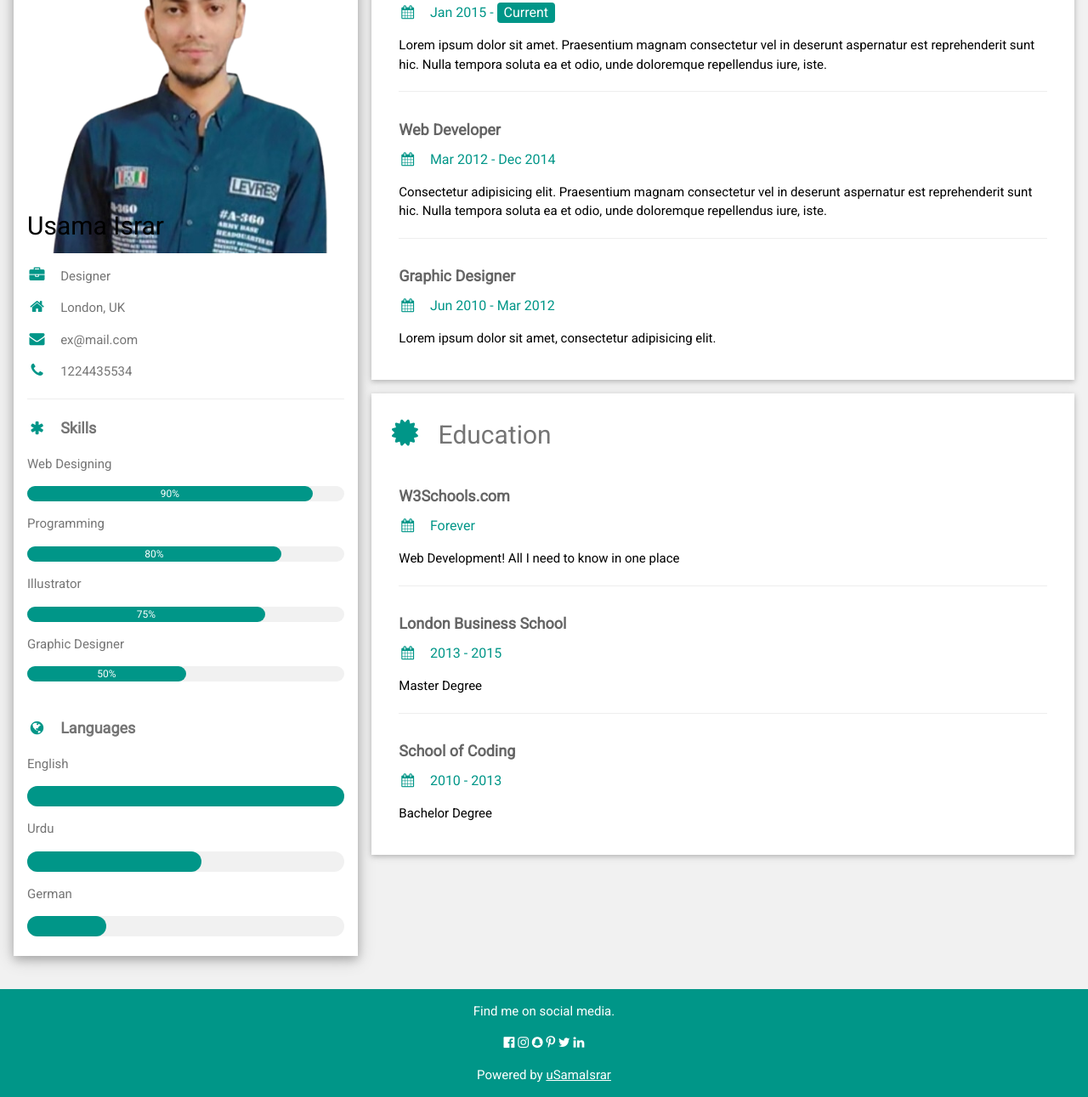
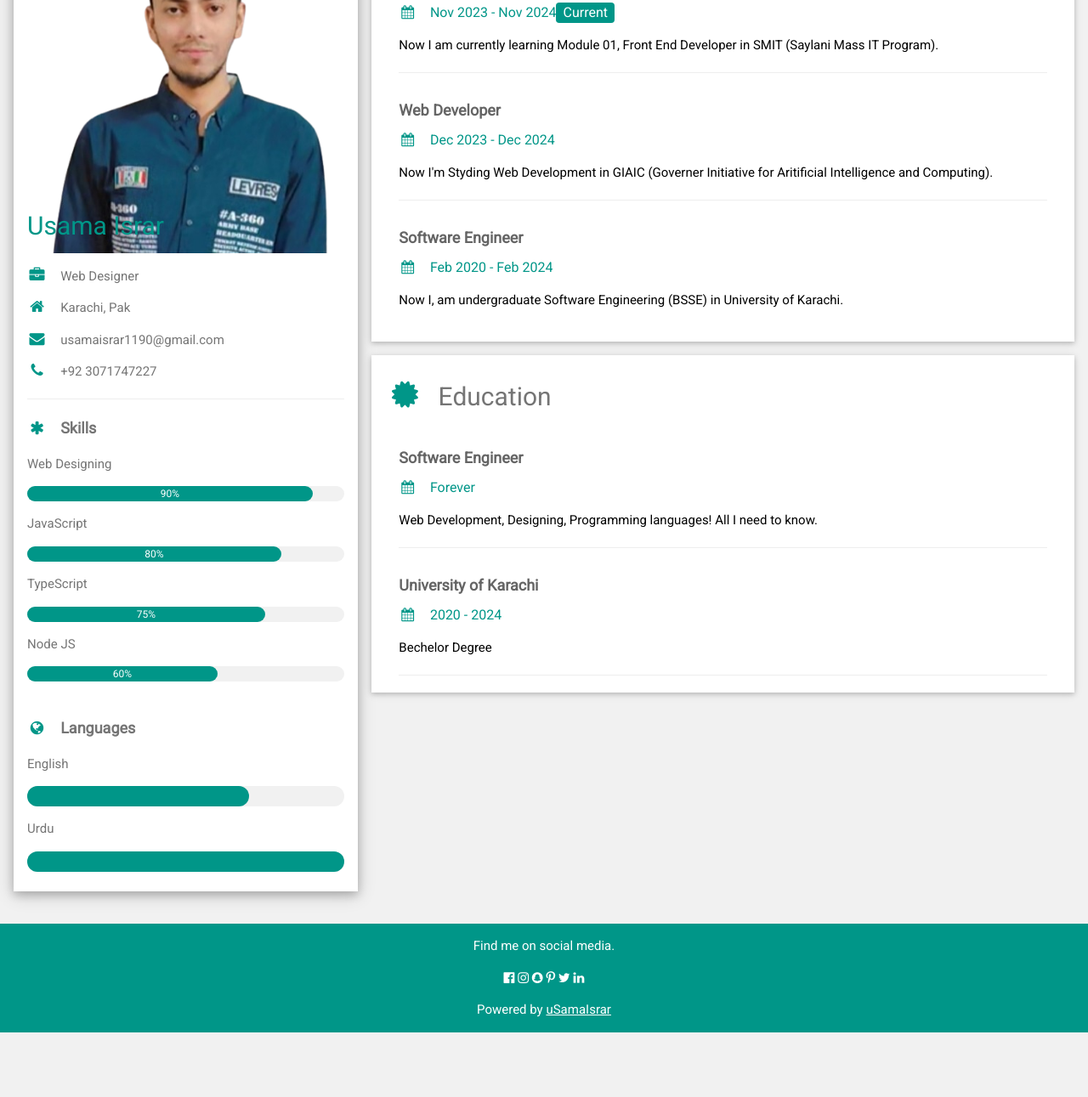
Before and after one commit to Usama1190/2nd-Profile-Card, a plain HTML site: page index.html in a window 1280 px wide. Shown: the part 157-1448 px from the top of the page at 85% size. After the commit the page ends 1372 px from the top, so only its background shows below. Drawn offline with nearby package versions, Linux system fonts and the light colour scheme.

Commit message:
Profile Card Finalized

```diff
--- a/index.html
+++ b/index.html
@@ -30,15 +30,15 @@
             <div class="w3-white w3-text-grey w3-card-4">
               <div class="w3-display-container">
                 <img src="profile2.png" style="width:100%" alt="Avatar">
-                <div class="w3-display-bottomleft w3-container w3-text-black">
+                <div class="w3-display-bottomleft w3-container w3-text-teal">
                   <h2>Usama Israr</h2>
                 </div>
               </div>
               <div class="w3-container">
-                <p><i class="fa fa-briefcase fa-fw w3-margin-right w3-large w3-text-teal"></i>Designer</p>
-                <p><i class="fa fa-home fa-fw w3-margin-right w3-large w3-text-teal"></i>London, UK</p>
-                <p><i class="fa fa-envelope fa-fw w3-margin-right w3-large w3-text-teal"></i>ex@mail.com</p>
-                <p><i class="fa fa-phone fa-fw w3-margin-right w3-large w3-text-teal"></i>1224435534</p>
+                <p><i class="fa fa-briefcase fa-fw w3-margin-right w3-large w3-text-teal"></i>Web Designer</p>
+                <p><i class="fa fa-home fa-fw w3-margin-right w3-large w3-text-teal"></i>Karachi, Pak</p>
+                <p><i class="fa fa-envelope fa-fw w3-margin-right w3-large w3-text-teal"></i>usamaisrar1190@gmail.com</p>
+                <p><i class="fa fa-phone fa-fw w3-margin-right w3-large w3-text-teal"></i>+92 3071747227</p>
                 <hr>
 
                 <p class="w3-large"><b><i class="fa fa-asterisk fa-fw w3-margin-right w3-text-teal"></i>Skills</b></p>
@@ -46,35 +46,35 @@
                 <div class="w3-light-grey w3-round-xlarge w3-small">
                   <div class="w3-container w3-center w3-round-xlarge w3-teal" style="width:90%">90%</div>
                 </div>
-                <p>Programming</p>
+                <p>JavaScript</p>
                 <div class="w3-light-grey w3-round-xlarge w3-small">
                   <div class="w3-container w3-center w3-round-xlarge w3-teal" style="width:80%">
                     <div class="w3-center w3-text-white">80%</div>
                   </div>
                 </div>
-                <p>Illustrator</p>
+                <p>TypeScript</p>
                 <div class="w3-light-grey w3-round-xlarge w3-small">
                   <div class="w3-container w3-center w3-round-xlarge w3-teal" style="width:75%">75%</div>
                 </div>
-                <p>Graphic Designer</p>
+                <p>Node JS</p>
                 <div class="w3-light-grey w3-round-xlarge w3-small">
-                  <div class="w3-container w3-center w3-round-xlarge w3-teal" style="width:50%">50%</div>
+                  <div class="w3-container w3-center w3-round-xlarge w3-teal" style="width:60%">60%</div>
                 </div>
                 <br>
 
                 <p class="w3-large w3-text-theme"><b><i class="fa fa-globe fa-fw w3-margin-right w3-text-teal"></i>Languages</b></p>
                 <p>English</p>
                 <div class="w3-light-grey w3-round-xlarge">
-                  <div class="w3-round-xlarge w3-teal" style="height:24px;width:100%"></div>
+                  <div class="w3-round-xlarge w3-teal" style="height:24px;width:70%"></div>
                 </div>
                 <p>Urdu</p>
                 <div class="w3-light-grey w3-round-xlarge">
-                  <div class="w3-round-xlarge w3-teal" style="height:24px;width:55%"></div>
+                  <div class="w3-round-xlarge w3-teal" style="height:24px;width:100%"></div>
                 </div>
-                <p>German</p>
+                <!-- <p>Chines</p>
                 <div class="w3-light-grey w3-round-xlarge">
                   <div class="w3-round-xlarge w3-teal" style="height:24px;width:25%"></div>
-                </div>
+                </div> -->
                 <br>
               </div>
             </div><br>
@@ -89,42 +89,42 @@
               <h2 class="w3-text-grey w3-padding-16"><i class="fa fa-suitcase fa-fw w3-margin-right w3-xxlarge w3-text-teal"></i>Work Experience</h2>
               <div class="w3-container">
                 <h5 class="w3-opacity"><b>Front End Developer</b></h5>
-                <h6 class="w3-text-teal"><i class="fa fa-calendar fa-fw w3-margin-right"></i>Jan 2015 - <span class="w3-tag w3-teal w3-round">Current</span></h6>
-                <p>Lorem ipsum dolor sit amet. Praesentium magnam consectetur vel in deserunt aspernatur est reprehenderit sunt hic. Nulla tempora soluta ea et odio, unde doloremque repellendus iure, iste.</p>
+                <h6 class="w3-text-teal"><i class="fa fa-calendar fa-fw w3-margin-right"></i>Nov 2023 - Nov 2024<span class="w3-tag w3-teal w3-round">Current</span></h6>
+                <p>Now I am currently learning Module 01, Front End Developer in SMIT (Saylani Mass IT Program).</p>
                 <hr>
               </div>
               <div class="w3-container">
                 <h5 class="w3-opacity"><b>Web Developer</b></h5>
-                <h6 class="w3-text-teal"><i class="fa fa-calendar fa-fw w3-margin-right"></i>Mar 2012 - Dec 2014</h6>
-                <p>Consectetur adipisicing elit. Praesentium magnam consectetur vel in deserunt aspernatur est reprehenderit sunt hic. Nulla tempora soluta ea et odio, unde doloremque repellendus iure, iste.</p>
+                <h6 class="w3-text-teal"><i class="fa fa-calendar fa-fw w3-margin-right"></i>Dec 2023 - Dec 2024</h6>
+                <p>Now I'm Styding Web Development in GIAIC (Governer Initiative for Aritificial Intelligence and Computing).</p>
                 <hr>
               </div>
               <div class="w3-container">
-                <h5 class="w3-opacity"><b>Graphic Designer</b></h5>
-                <h6 class="w3-text-teal"><i class="fa fa-calendar fa-fw w3-margin-right"></i>Jun 2010 - Mar 2012</h6>
-                <p>Lorem ipsum dolor sit amet, consectetur adipisicing elit. </p><br>
+                <h5 class="w3-opacity"><b>Software Engineer</b></h5>
+                <h6 class="w3-text-teal"><i class="fa fa-calendar fa-fw w3-margin-right"></i>Feb 2020 - Feb 2024</h6>
+                <p>Now I, am undergraduate Software Engineering (BSSE) in University of Karachi.</p><br>
               </div>
             </div>
 
             <div class="w3-container w3-card w3-white">
               <h2 class="w3-text-grey w3-padding-16"><i class="fa fa-certificate fa-fw w3-margin-right w3-xxlarge w3-text-teal"></i>Education</h2>
               <div class="w3-container">
-                <h5 class="w3-opacity"><b>W3Schools.com</b></h5>
+                <h5 class="w3-opacity"><b>Software Engineer</b></h5>
                 <h6 class="w3-text-teal"><i class="fa fa-calendar fa-fw w3-margin-right"></i>Forever</h6>
-                <p>Web Development! All I need to know in one place</p>
+                <p>Web Development, Designing, Programming languages! All I need to know.</p>
                 <hr>
               </div>
               <div class="w3-container">
-                <h5 class="w3-opacity"><b>London Business School</b></h5>
-                <h6 class="w3-text-teal"><i class="fa fa-calendar fa-fw w3-margin-right"></i>2013 - 2015</h6>
-                <p>Master Degree</p>
+                <h5 class="w3-opacity"><b>University of Karachi</b></h5>
+                <h6 class="w3-text-teal"><i class="fa fa-calendar fa-fw w3-margin-right"></i>2020 - 2024</h6>
+                <p>Bechelor Degree</p>
                 <hr>
               </div>
-              <div class="w3-container">
+              <!-- <div class="w3-container">
                 <h5 class="w3-opacity"><b>School of Coding</b></h5>
                 <h6 class="w3-text-teal"><i class="fa fa-calendar fa-fw w3-margin-right"></i>2010 - 2013</h6>
                 <p>Bachelor Degree</p><br>
-              </div>
+              </div> -->
             </div>
 
           <!-- End Right Column -->
@@ -138,13 +138,13 @@
 
       <footer class="w3-container w3-teal w3-center w3-margin-top">
         <p>Find me on social media.</p>
-        <i class="fa fa-facebook-official w3-hover-opacity"></i>
-        <i class="fa fa-instagram w3-hover-opacity"></i>
-        <i class="fa fa-snapchat w3-hover-opacity"></i>
-        <i class="fa fa-pinterest-p w3-hover-opacity"></i>
-        <i class="fa fa-twitter w3-hover-opacity"></i>
-        <i class="fa fa-linkedin w3-hover-opacity"></i>
-        <p>Powered by <a href="https://www.w3schools.com/w3css/default.asp" target="_blank">uSamaIsrar</a></p>
+        <a href="https://www.facebook.com/share/Yh6QjFiyRaSqKJ1C/?mibextid=qi2Omg" target="_blank"><i class="fa fa-facebook-official w3-hover-opacity"></i></a>
+        <a href="#"><i class="fa fa-instagram w3-hover-opacity"></i></a>
+        <a href="#"><i class="fa fa-snapchat w3-hover-opacity"></i></a>
+        <a href="#"><i class="fa fa-pinterest-p w3-hover-opacity"></i></a>
+        <a href="#"><i class="fa fa-twitter w3-hover-opacity"></i></a>
+        <a href="https://www.linkedin.com/in/usama-israr-khan-3b68312ab/overlay/about-this-profile/?lipi=urn%3Ali%3Apage%3Ad_flagship3_profile_view_base%3B9WddP3XPRDip4hhKl6CqeQ%3D%3D" target="_blank"><i class="fa fa-linkedin w3-hover-opacity"></i></a>
+        <p>Powered by <a href="https://wwkedin.w.lincom/in/usama-israr-khan-3b68312ab/overlay/about-this-profile/?lipi=urn%3Ali%3Apage%3Ad_flagship3_profile_view_base%3B9WddP3XPRDip4hhKl6CqeQ%3D%3D" target="_blank">uSamaIsrar</a></p>
       </footer>
   </body>
 </html>
```
